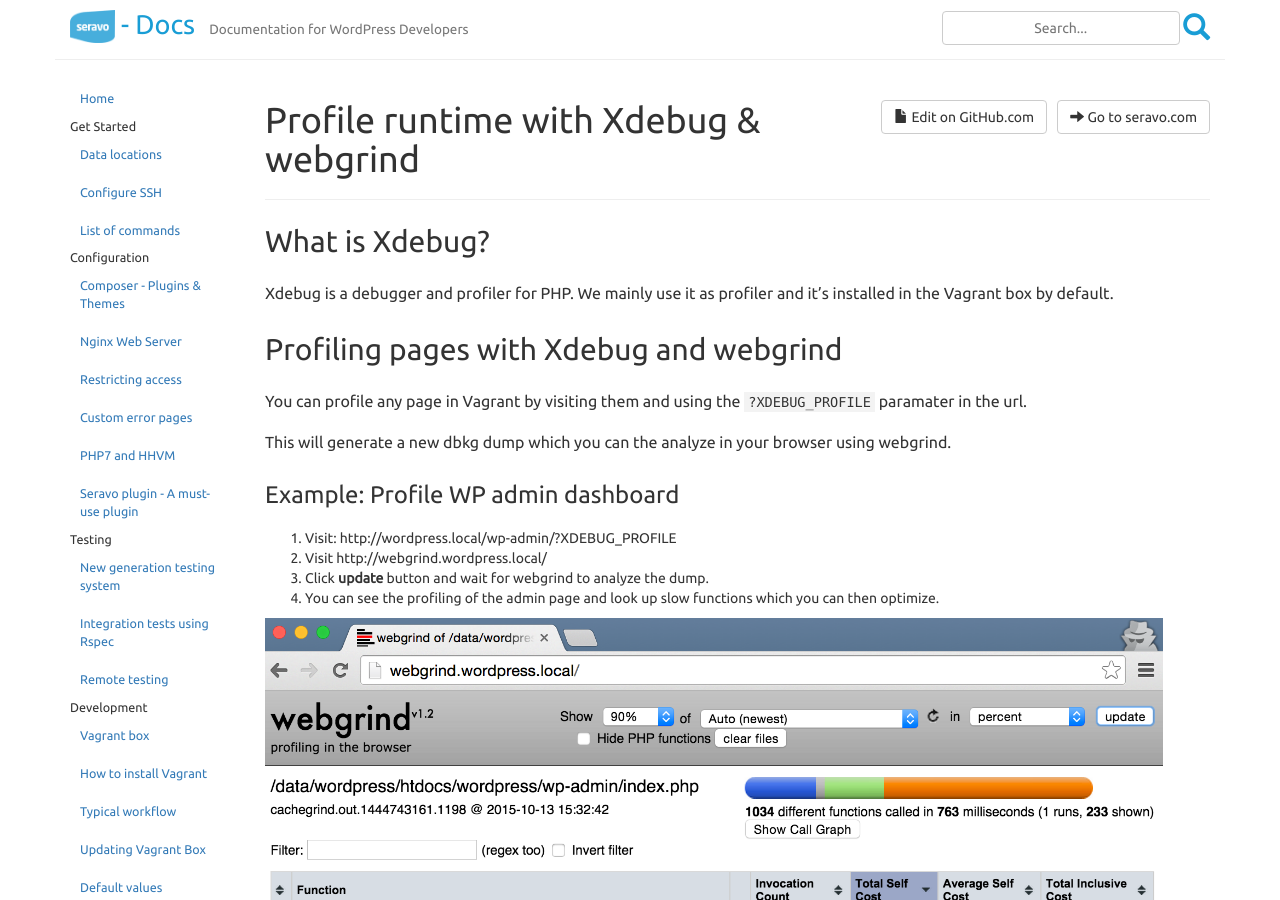
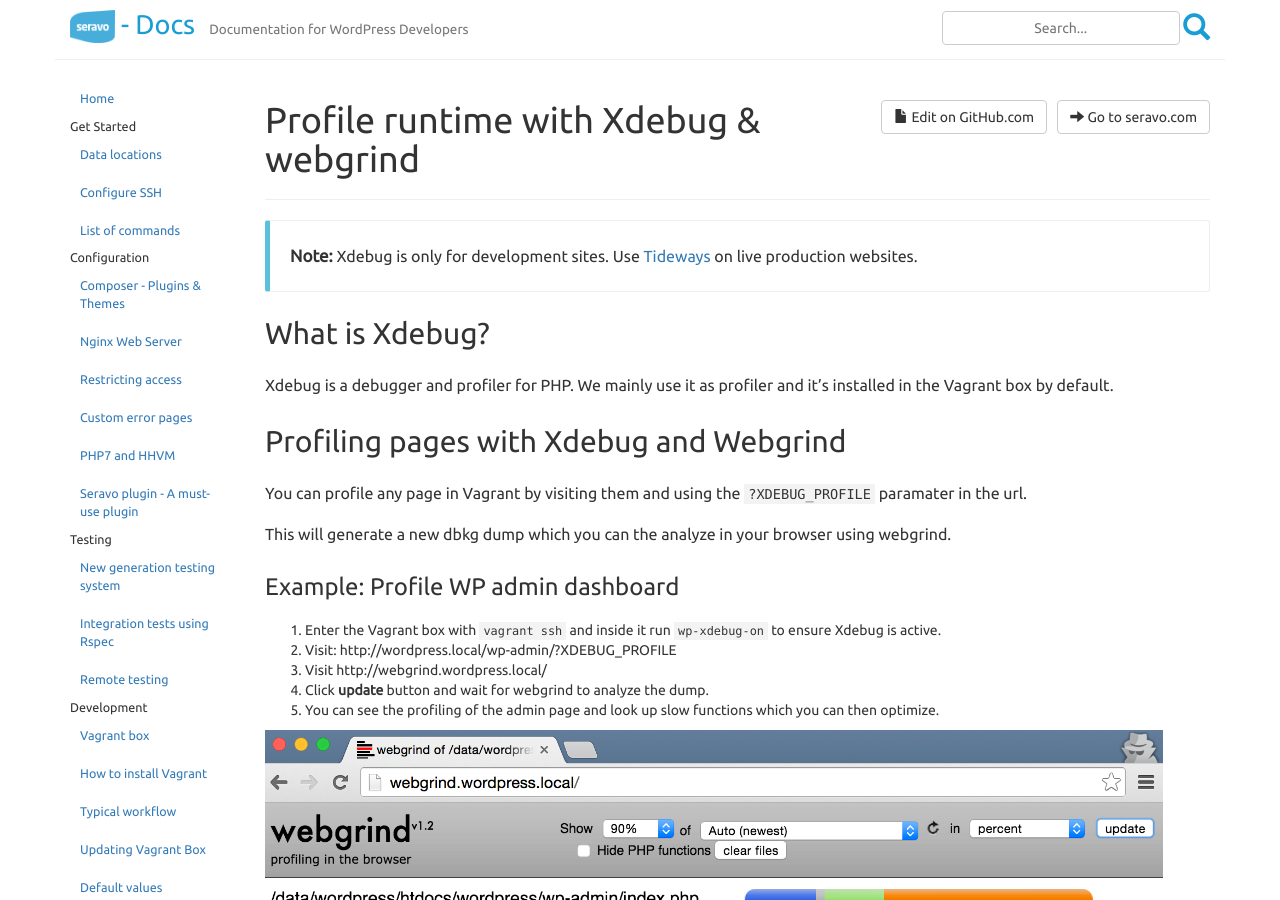
Before and after one commit to Seravo/docs, a Jekyll site: the page built from _posts/2015-10-11-xdebug.md, in a window 1280 px wide and 900 px high. Built offline with Jekyll 4.4.1, drawn with Linux system fonts in a browser that asks for light colours; nearby versions of some CDN libraries.

Commit message:
Mention new command `wp-xdebug-on` in Xdebug instructions

```diff
--- a/_posts/2015-10-11-xdebug.md
+++ b/_posts/2015-10-11-xdebug.md
@@ -6,20 +6,23 @@
 date: 2015-10-11 03:30:24
 ---
 
+> **Note:** Xdebug is only for development sites. Use [Tideways]({{ site.baseurl }}{% post_url 2018-03-14-tideways %}) on live production websites.
+
 ## What is Xdebug?
 
 Xdebug is a debugger and profiler for PHP. We mainly use it as profiler and it's installed in the Vagrant box by default.
 
-## Profiling pages with Xdebug and webgrind
+## Profiling pages with Xdebug and Webgrind
 
 You can profile any page in Vagrant by visiting them and using the `?XDEBUG_PROFILE` paramater in the url.
 
 This will generate a new dbkg dump which you can the analyze in your browser using webgrind.
 
 ### Example: Profile WP admin dashboard
+1. Enter the Vagrant box with `vagrant ssh` and inside it run `wp-xdebug-on` to ensure Xdebug is active.
 1. Visit: http://wordpress.local/wp-admin/?XDEBUG_PROFILE
-2. Visit http://webgrind.wordpress.local/
-3. Click **update** button and wait for webgrind to analyze the dump.
-4. You can see the profiling of the admin page and look up slow functions which you can then optimize.
+1. Visit http://webgrind.wordpress.local/
+1. Click **update** button and wait for webgrind to analyze the dump.
+1. You can see the profiling of the admin page and look up slow functions which you can then optimize.
 
 ![Xdebug in Vagrant]({{site.baseurl}}/images/webgrind-example.png)
```
